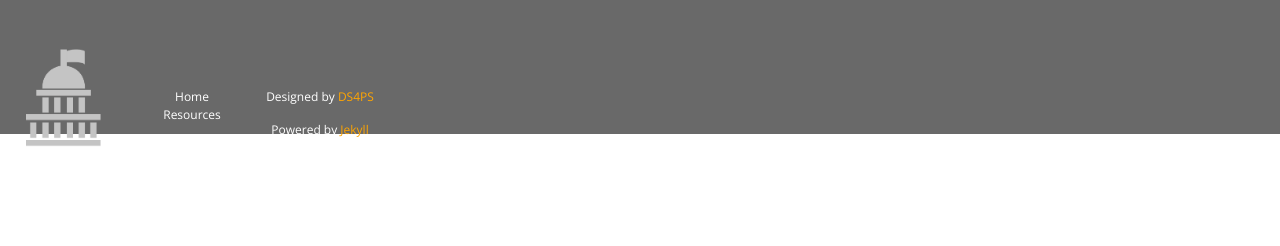
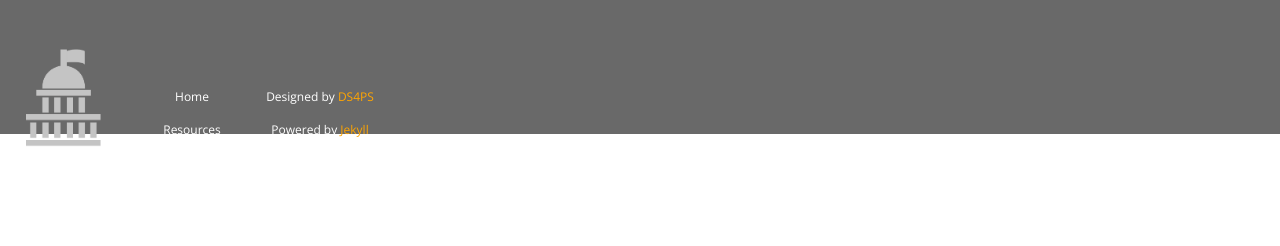
Before and after one commit to DS4PS/ds4ps_dev_site, a Jekyll site: the page built from index.html, in a window 1280 px wide. Shown: the part 1155-1401 px from the top of the page. Built offline with Jekyll 4.4.1, drawn with Linux system fonts in a browser that asks for light colours; nearby versions of some CDN libraries; library files that are not in the unit come from our copies.

Commit message:
Update footer.html

```diff
--- a/_includes/footer.html
+++ b/_includes/footer.html
@@ -25,17 +25,15 @@
         <br>
         <br>
         <br>
-        <a href="https://ds4ps.github.io/ds4ps_dev_site/"  style="color:white">Home</a><BR />
+        <p><a href="https://ds4ps.github.io/ds4ps_dev_site/"  style="color:white">Home</a><BR /></p>
 
         {% for page in site.pages %}
           {% if page.title %}
-          <p><a  href="{{ page.url | prepend: site.baseurl }}"  style="color:white">{{ page.title }}</a><BR /></p>
+          <p><a  href="{{ page.url | prepend: site.baseurl }}"  style="color:white">{{ page.title }}</a></p>
           {% endif %}
         {% endfor %}
 
 
-
-        <br>
         <br>
 
         <p>
@@ -59,7 +57,7 @@
         <br>
         <br>
         <br>
-        <p>Designed by <a href="https://github.com/DS4PS" target="_blank" style="color:orange">DS4PS</a><BR /></p>
+        <p>Designed by <a href="https://github.com/DS4PS" target="_blank" style="color:orange">DS4PS</a></p>
         <p>Powered by <a href=http://jekyllrb.com target="_blank" style="color:orange">Jekyll</a></p>
 
     </div>
```
